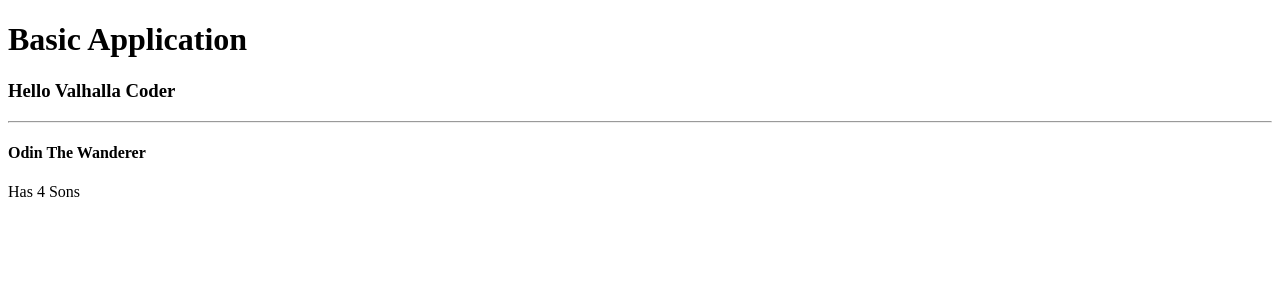
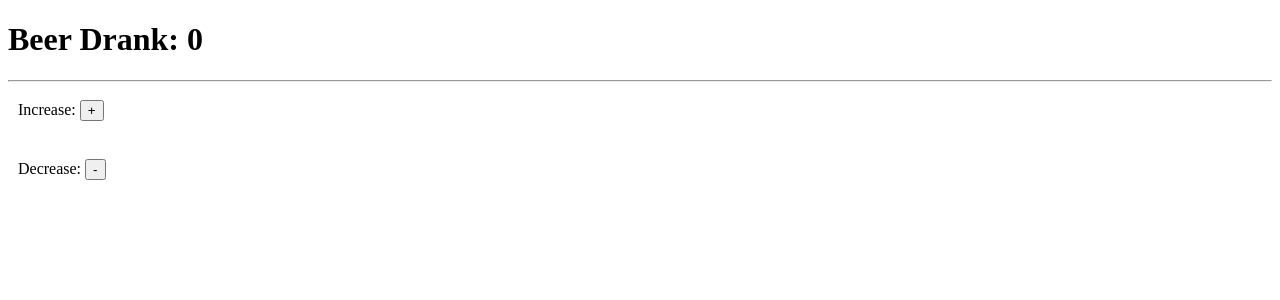
Before and after one commit to xXValhallaCoderXx/01-Medium-Blog-React-Redux-Typescript-Tutorial, a React app: page / in a window 1280 px wide. Shown: the top 300 px of the page. Built offline with nearby package versions, Linux system fonts and the light colour scheme.

Commit message:
Start of new Tutorial

```diff
--- /dev/null
+++ b/src/assets/styles/main.css
@@ -0,0 +1,3 @@
+.basic-padding {
+    padding: 10px;
+}
--- /dev/null
+++ b/src/components/Counter.tsx
@@ -0,0 +1,70 @@
+import React from 'react'
+import ErrorMessage from './Error';
+
+interface CounterState {
+    value: number;
+    error: boolean;
+}
+
+export class Counter extends React.Component<{},CounterState> {
+    constructor(props: any) {
+        super(props);
+        this.state = {
+            value: 0,
+            error: false,
+        };
+    }
+    render() {
+        const { value } = this.state;
+        return (
+            <div>
+                <h1>Beer Drank: {value}</h1>
+                {this.handleDisplayError()}
+                <hr/>
+                <div className="basic-padding">
+                    <label>Increase: </label>
+                    <button onClick={() => this.handleIncrease()}>+</button>
+                </div>
+                <br/>
+                <div className="basic-padding">
+                    <label>Decrease: </label>
+                    <button onClick={() => this.handleDecrease()}>-</button>
+                </div>
+            </div>
+        );
+    }
+
+    handleIncrease(){
+        // Increase Counter Function On Click
+        const { value } = this.state;
+        this.setState({
+            value: value + 1,
+            error: false,
+        })
+    };
+
+    handleDecrease(){
+        // Decrease Counter Function On Click
+        const { value } = this.state;
+        if(value === 0){
+            // If Counter Is 0, Set False to display a message to user
+            this.setState({ error: true })
+            return null;
+        };
+
+        this.setState({
+            value: value - 1,
+            error: false,
+        })
+    };
+
+    handleDisplayError(){
+        // If try do decrease counter below 0, error is displayed to user
+        const { error } = this.state;
+        if(error){
+            return <ErrorMessage />
+        };
+
+        return null;
+    }
+};
--- /dev/null
+++ b/src/components/Error.tsx
@@ -0,0 +1,9 @@
+import React from "react";
+
+const ErrorMessage = () => (
+    <div>
+        <p>One can not drink, if thy have no Ale!</p>
+    </div>
+);
+
+export default ErrorMessage;
--- a/src/components/Hello.tsx
+++ /dev/null
@@ -1,29 +0,0 @@
-import React from 'react'
-import Stateless from './Stateless';
-
-interface HelloWorldProps {
-    name: string;
-}
-
-interface HelloWorldState {
-    componentState: number;
-}
-
-export class HelloWorld extends React.Component<HelloWorldProps, HelloWorldState> {
-    constructor(props: HelloWorldProps) {
-        super(props);
-        this.state = {
-            componentState: 100,
-        };
-    }
-    render() {
-        return (
-            <div>
-                <h1>Basic Application</h1>
-                <h3>Hello  {this.props.name}</h3>
-                <hr/>
-                <Stateless norseGod="Odin" numberOfSons={4} />
-            </div>
-        );
-    }
-};
--- a/src/components/Stateless.tsx
+++ /dev/null
@@ -1,16 +0,0 @@
-import React from "react";
-
-// DEFINE THE PROPS TYPES
-export interface StatelessPropTypes {
-    norseGod: string;
-    numberOfSons: number;
-}
-
-const Message = ({ norseGod, numberOfSons }: StatelessPropTypes) => (
-    <div>
-        <h4>{norseGod} The Wanderer</h4>
-        <div>Has {numberOfSons} Sons</div>
-    </div>
-);
-
-export default Message;
--- a/src/index.tsx
+++ b/src/index.tsx
@@ -1,10 +1,9 @@
 import React from 'react'
 import ReactDOM from 'react-dom'
-import {HelloWorld} from './components/Hello';
-
+import { Counter } from './components/Counter';
+import './assets/styles/main.css';
 
 ReactDOM.render(
-  <HelloWorld
-    name="Valhalla Coder" />,
+  <Counter />,
     document.getElementById("render-app")
 );
```
